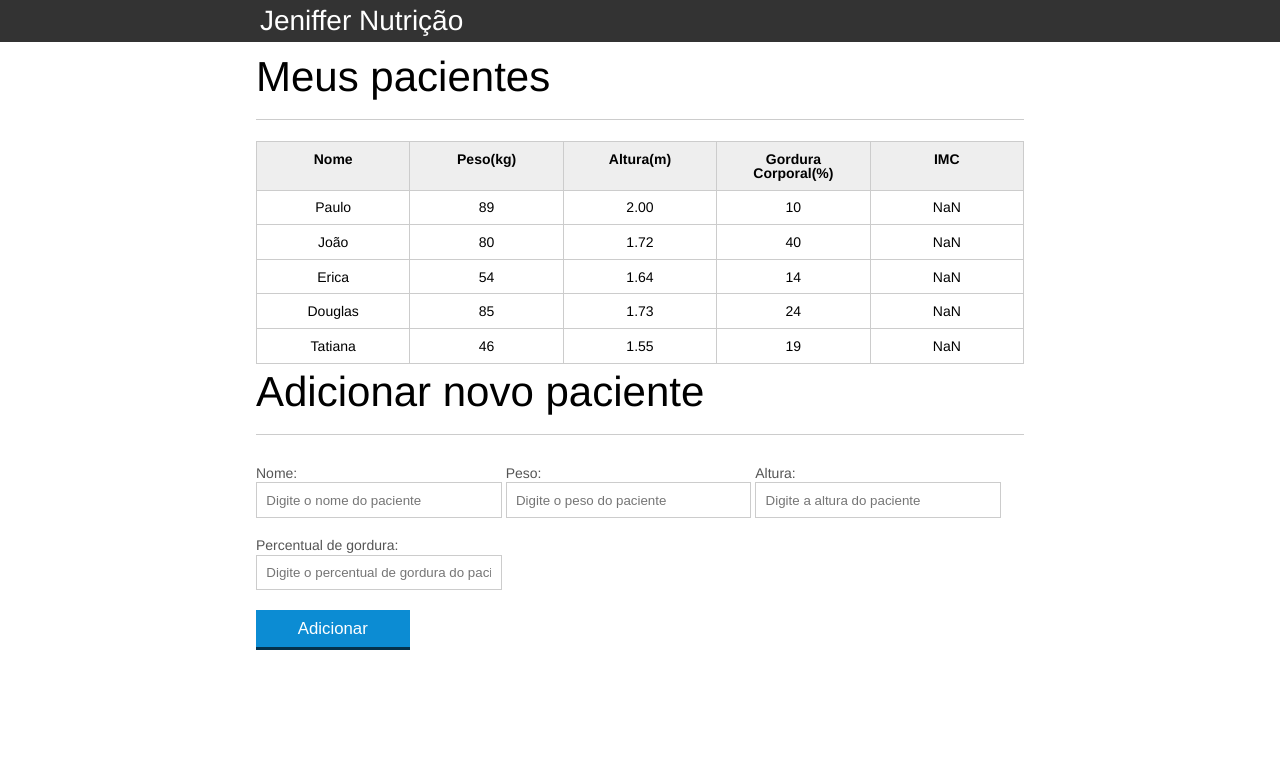
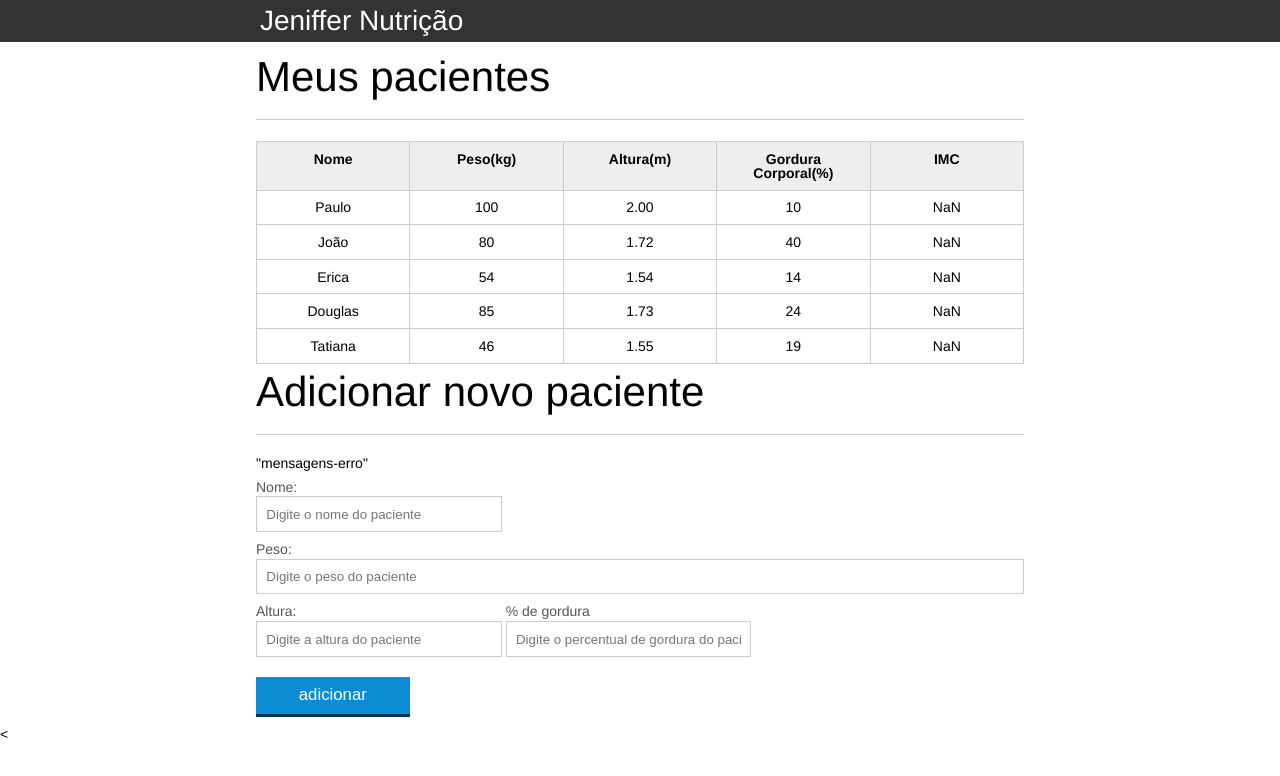
Before and after one commit to camyzj/Nutricao-jeniffer, a plain HTML site: page index.html in a window 1280 px wide. Drawn offline with Linux system fonts and the light colour scheme.

Commit message:
Update index.html

```diff
--- a/index.html
+++ b/index.html
@@ -6,6 +6,7 @@
 		<link rel="icon" href="favicon.ico" type="image/x-icon">
 		<link rel="stylesheet" type="text/css" href="css/reset.css">
 		<link rel="stylesheet" type="text/css" href="css/index.css">
+
 	</head>
 	<body>
 
@@ -30,7 +31,7 @@
 					<tbody id="tabela-pacientes">
 						<tr class="paciente" id="primeiro-paciente">
 							<td class="info-nome">Paulo</td>
-       <td class="info-peso">89</td>
+							<td class="info-peso">100</td>
 							<td class="info-altura">2.00</td>
 							<td class="info-gordura">10</td>
 							<td class="info-imc">0</td>
@@ -47,7 +48,7 @@
 						<tr class="paciente" >
 							<td class="info-nome">Erica</td>
 							<td class="info-peso">54</td>
-       <td class="info-altura">1.64</td>
+							<td class="info-altura">1.54</td>
 							<td class="info-gordura">14</td>
 							<td class="info-imc">0</td>
 						</tr>
@@ -68,38 +69,44 @@
 						</tr>
 					</tbody>
 				</table>
+
 			</section>
 
 			<section class="container">
 			  <h2 id="titulo-form">Adicionar novo paciente</h2>
 
+			  <ul>"mensagens-erro"</ul>
+
 			  <form id="form-adiciona">
 			    <div class="grupo">
-         <label for="nome">Nome:</label>
-         <input type="text" id="nome" name="nome" placeholder="Digite o nome do paciente" class="campo">
+
+			     <label for="nome"> Nome: </label>
+			     <input id="nome" type="text" name="nome"
+			     placeholder="Digite o nome do paciente" class="campo">
+
+			    </div
+			    <div class="grupo">
+			    <label for="peso"> Peso: </label>
+			    <input id="peso" type="text" name="peso" placeholder="Digite o peso do paciente" class="campo">
 			    </div>
 
 			     <div class="grupo">
-         <label for="peso">Peso:</label>
-         <input type="text" id="peso" name="peso" placeholder="Digite o peso do paciente" class="campo">
+			    <label for="altura"> Altura: </label>
+			    <input id="altura" type="text" name="altura" placeholder="Digite a altura do paciente" class="campo">
 			    </div>
 
 			    <div class="grupo">
-         <label for="altura">Altura:</label>
-         <input type="text" id="altura" name="altura" placeholder="Digite a altura do paciente" class="campo">
+			    <label for="gordura"> % de gordura</label>
+			    <input id="gordura" type="text" name="gordura" placeholder="Digite o percentual de gordura do paciente" class="campo">
 			    </div>
 
-       <div class="grupo">
-         <label for="gordura">Percentual de gordura:</label>
-         <input type="text" id="gordura" name="gordura" placeholder="Digite o percentual de gordura do paciente" class="campo">
-       </div>
-
-       <button id="adicionar-paciente" class="botao bto-principal">Adicionar</button>
+			    <button id="adicionar-paciente" class="botao bto-principal">
+			      adicionar
+			    </button>
 			  </form>
 			</section>
 		</main>
-
     <script src="js/calcula-imc.js"></script>
-  <script src="js/form.js"></script>
+    <<script src="form.js"></script></script>
 	</body>
         </html>
```
Lines whose indentation alone changed are shown as unchanged.
